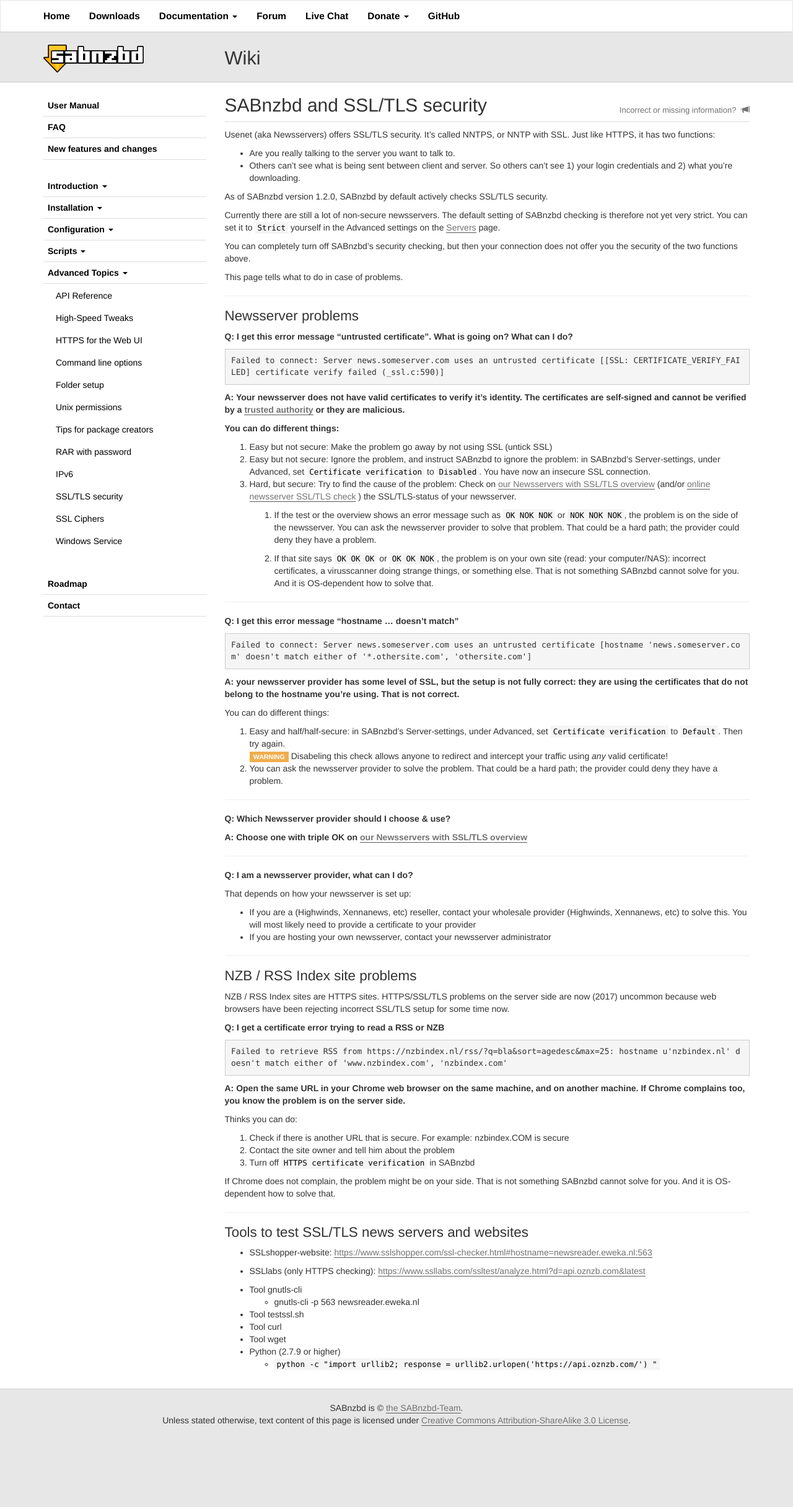
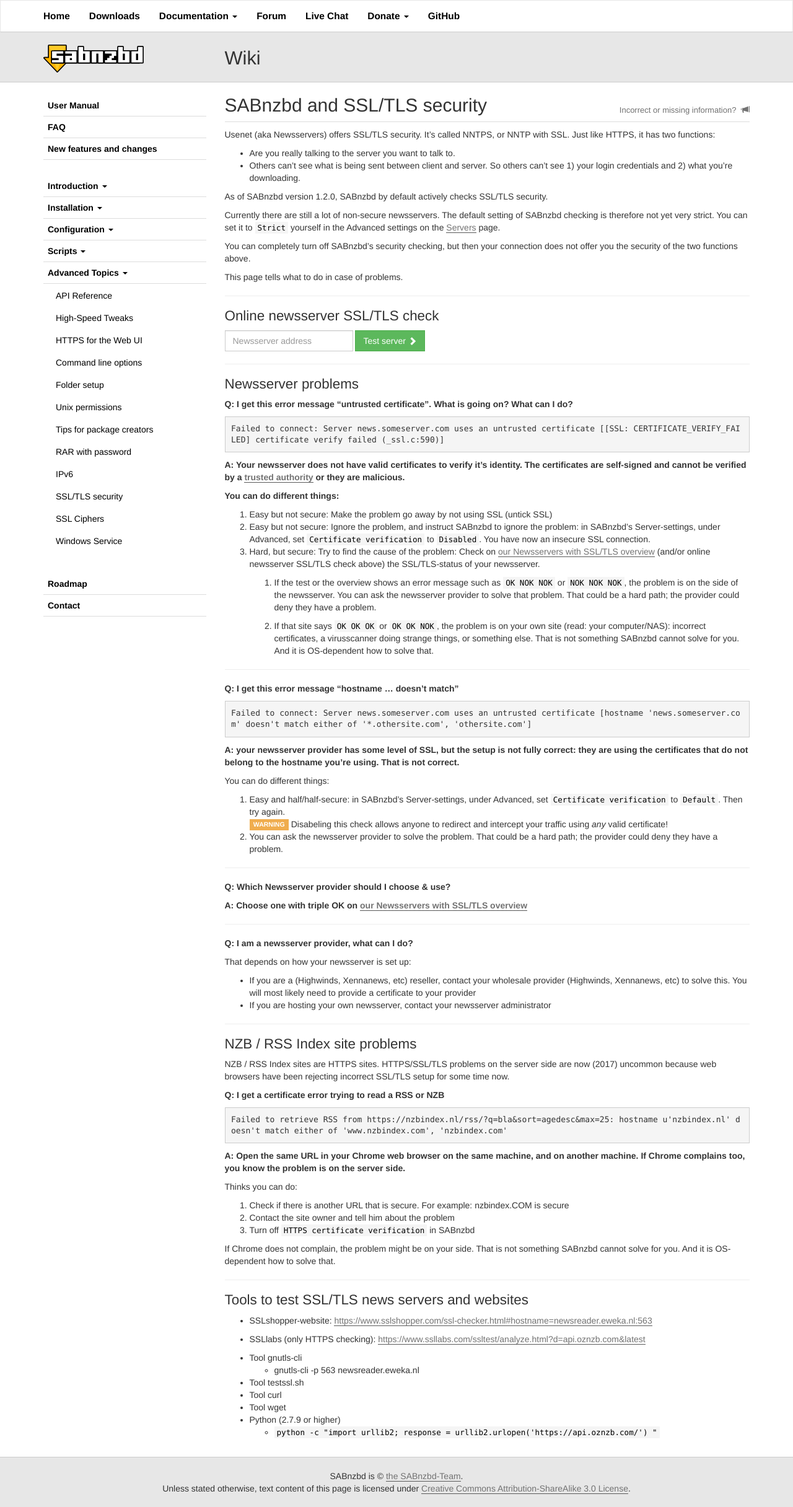
Before and after one commit to sabnzbd/sabnzbd.github.io, a Jekyll site: the page built from wiki/advanced/certificate-errors.md, in a window 1280 px wide. Shown: the whole page at 62% size. Built offline with Jekyll 4.4.1, drawn with Linux system fonts in a browser that asks for light colours; before the commit the page ends 2322 px from its top, so only the background shows below that.

Commit message:
Add inline-newsserver checker

```diff
--- a/css/sabnzbd.css
+++ b/css/sabnzbd.css
@@ -392,6 +392,28 @@
     font-size: 0.5em;
 }
 
+/*** Newsserver tester **/
+
+.newsserver-test .glyphicon {
+    top: 2px;
+}
+
+#newsserver-test-result {
+    width: 100%;
+    border: 0;
+    height: 500px;
+    display: none;
+}
+
+.newsserver-progress {
+    display: none;
+    margin-top: 1.5em;
+}
+
+.newsserver-progress .progress-bar {
+    width: 100%;
+}
+
 /*** */
 footer {
     background-color: #e7e7e7;
--- a/wiki/advanced/certificate-errors.md
+++ b/wiki/advanced/certificate-errors.md
@@ -17,6 +17,46 @@
 
 -------------------
 
+Online newsserver SSL/TLS check
+-------------------
+
+<form class="form-inline newsserver-test">
+  <div class="form-group">
+    <input type="text" class="form-control" id="newsserver-address" placeholder="Newsserver address">
+    <button type="submit" class="btn btn-success">Test server <span class="glyphicon glyphicon-chevron-right"></span></button>
+  </div>
+</form>
+
+<div class="progress newsserver-progress">
+    <div class="progress-bar progress-bar-success progress-bar-striped active"></div>
+</div>
+
+<iframe id="newsserver-test-result" src=""></iframe>
+
+<script type="text/javascript">
+    $('.newsserver-test').on('submit', function() {
+        // Clear first
+        $('#newsserver-test-result').attr('src', '')
+        // Show loading box
+        $('.progress').show()
+        // Fill the url
+        $('#newsserver-test-result').attr('src', 'https://www.appelboor.com/cgi-bin/check_newsserver.py?server=' + $('#newsserver-address').val())
+        // Track
+        ga('send', 'event', 'servercheck', 'click', $('#newsserver-address').val(), {
+                'transport': 'beacon'
+            });
+        return false
+    })
+    // Do the magic when done
+    $('#newsserver-test-result').on('load', function() {
+        $('.progress').hide()
+        $(this).show();
+    });
+
+</script>
+
+-------------------
+
 Newsserver problems
 -------------------
 **Q: I get this error message "untrusted certificate". What is going on? What can I do?**
@@ -29,7 +69,7 @@
 
 1. Easy but not secure: Make the problem go away by not using SSL (untick SSL)
 2. Easy but not secure: Ignore the problem, and instruct SABnzbd to ignore the problem: in SABnzbd’s Server-settings, under Advanced, set `Certificate verification` to `Disabled`. You have now an insecure SSL connection.
-3. Hard, but secure: Try to find the cause of the problem: Check on [our Newsservers with SSL/TLS overview](https://www.appelboor.com/newsservers/newsservers-with-SSL.html) (and/or [online newsserver SSL/TLS check](https://www.appelboor.com/newsservers/check.html) ) the SSL/TLS-status of your newsserver.
+3. Hard, but secure: Try to find the cause of the problem: Check on [our Newsservers with SSL/TLS overview](https://www.appelboor.com/newsservers/newsservers-with-SSL.html) (and/or online newsserver SSL/TLS check above) the SSL/TLS-status of your newsserver.
 
     1. If the test or the overview shows an error message such as `OK NOK NOK` or `NOK NOK NOK`, the problem is on the side of the newsserver. You can ask the newsserver provider to solve that problem. That could be a hard path; the provider could deny they have a problem.
 
```
